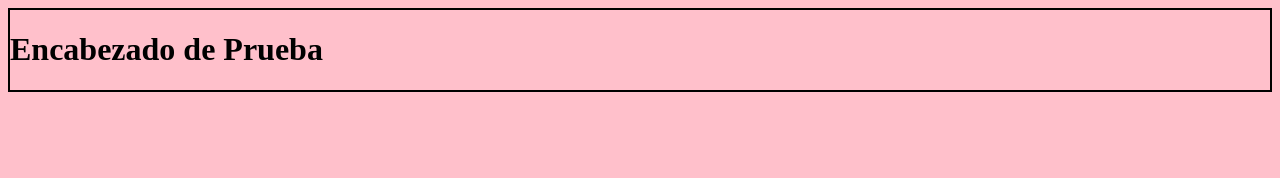
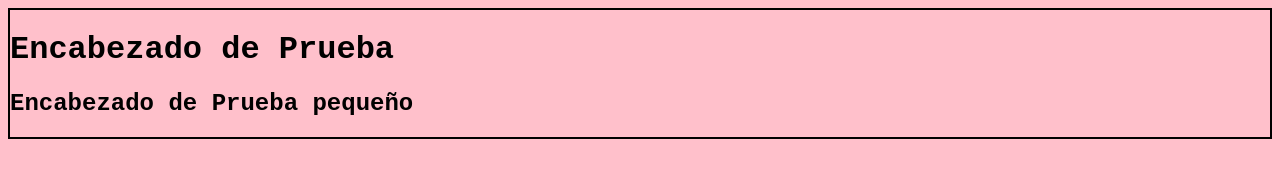
Before and after one commit to MarcoTeacher/RamasRemotasMarco, a plain HTML site: page index.html in a window 1280 px wide. Drawn offline with Linux system fonts and the light colour scheme.

Commit message:
cambios rápidos

```diff
--- a/MisEstilos.css
+++ b/MisEstilos.css
@@ -2,4 +2,5 @@ body{
   background-color: pink;
   font-weight: bold;
   border: 2px solid black;
+  font-family: 'Courier New', Courier, monospace;
 }
--- a/index.html
+++ b/index.html
@@ -9,5 +9,6 @@
 </head>
 <body>
     <h1> Encabezado de Prueba </h1>
+    <h2> Encabezado de Prueba pequeño</h2>
 </body>
 </html>
```
